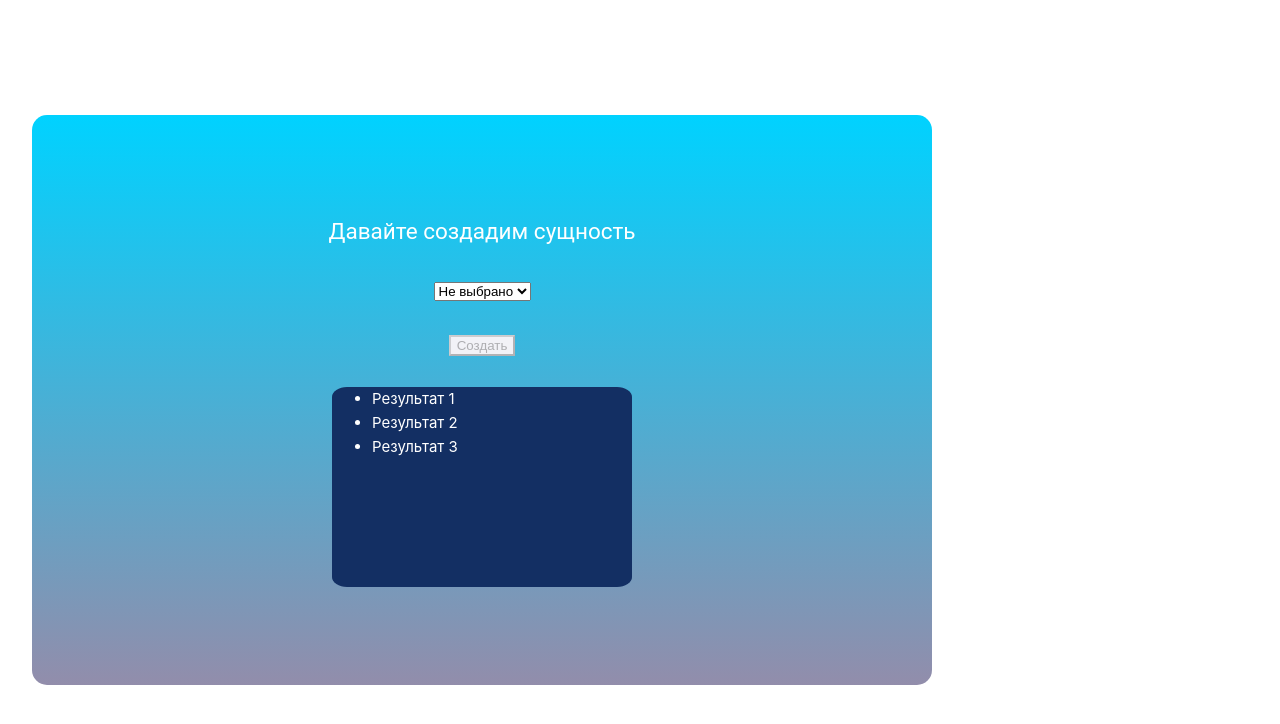
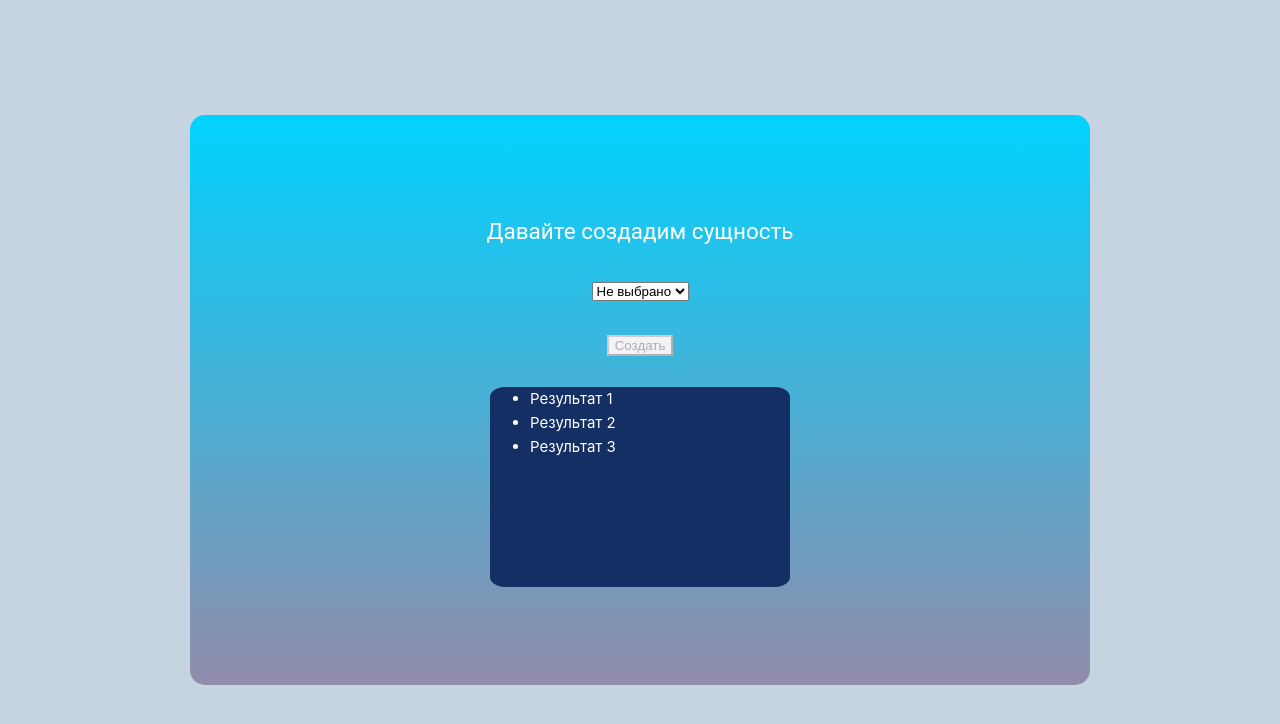
Before and after one commit to AlexMurrr/workWithAmoCRM, a Vue app: page / in a window 1280 px wide. Shown: the top 724 px of the page. Built offline with nearby package versions, Linux system fonts and the light colour scheme.

Commit message:
style: fix main.css

```diff
--- a/src/assets/main.css
+++ b/src/assets/main.css
@@ -1,35 +1,15 @@
 @import './base.css';
 
-#app {
-  max-width: 1280px;
+/* #app {
   margin: 0 auto;
   padding: 2rem;
-  font-weight: normal;
-}
 
-a,
-.green {
-  text-decoration: none;
-  color: hsla(160, 100%, 37%, 1);
-  transition: 0.4s;
-  padding: 3px;
-}
+} */
 
-@media (hover: hover) {
-  a:hover {
-    background-color: hsla(160, 100%, 37%, 0.2);
+  body{
+    background: rgb(197, 212, 224);
+    display: flex;
+    justify-content: center;
+    align-items: center;
+
   }
-}
-
-@media (min-width: 1024px) {
-  body {
-    display: flex;
-    place-items: center;
-  }
-
-  #app {
-    display: grid;
-    grid-template-columns: 1fr 1fr;
-    padding: 0 2rem;
-  }
-}
--- a/src/stores/amoStore.js
+++ b/src/stores/amoStore.js
@@ -12,13 +12,7 @@
   getters: {},
 
   actions: {
-    getEntity(data){
 
-      if (data != 'Не выбрано') this.entity=data;
-      else this.entity='';
-
-      console.log(this.entity);
-    }
   },
 });
 
--- a/src/stores/modalStore.js
+++ b/src/stores/modalStore.js
@@ -27,6 +27,7 @@
         console.log(selectedItem.value + ':' + inputValue.value);
         showModal.value = false;
         selectedItem.value='Не выбрано';
+        inputValue.value='';
     }
 
     const getEntity = (data) => {
```
